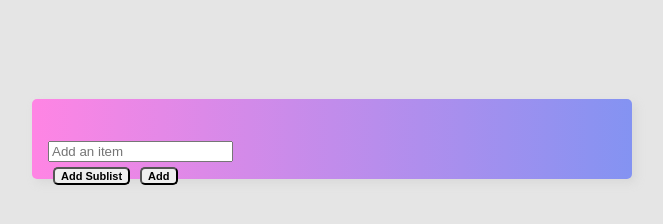
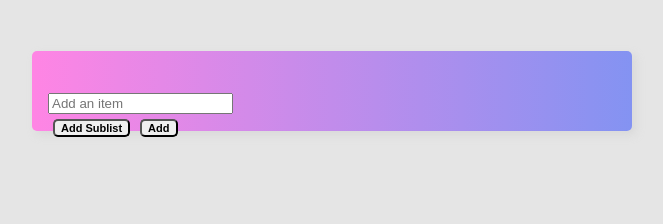
Before and after one commit to Talina-V/interactive-notes-list-01, a website built with Parcel: page index.html in a window 1280 px wide. Shown: the whole page, without its empty margins (328-991 px from the left). Built offline with nearby package versions, Linux system fonts and the light colour scheme.

Commit message:
styling adjustments

```diff
--- a/src/styles.css
+++ b/src/styles.css
@@ -6,9 +6,8 @@ body {
   font-family: "Roboto", sans-serif;
   background-color: #e5e5e5;
   display: flex;
-  padding-top: 5rem;
+  padding-top: 2rem;
   justify-content: center;
-  overflow: hidden;
   margin: 0;
 }
 
```
